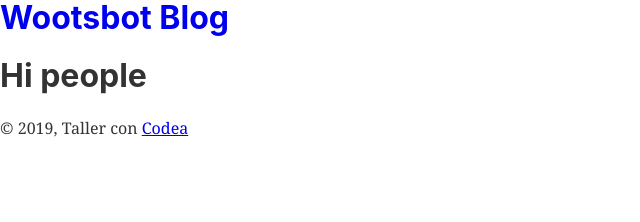
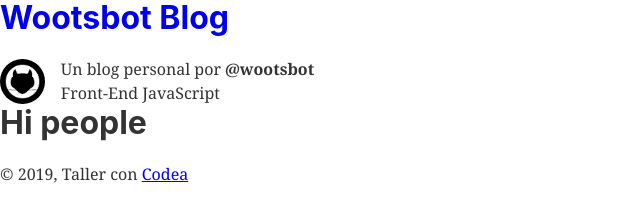
Before and after one commit to codea-team/taller-gatsby, a Gatsby site: page / in a window 1280 px wide. Shown: the whole page, without its empty margins (0-640 px from the left). Built offline with nearby package versions, Linux system fonts and the light colour scheme; Gatsby itself is replaced by a stand-in of ours.

Commit message:
#2 add styles and data author

```diff
--- a/gatsby-config.js
+++ b/gatsby-config.js
@@ -3,6 +3,8 @@ module.exports = {
     title: `Wootsbot Blog`,
     description: `Un taller para gatsby`,
     author: `@wootsbot`,
+    avatar: `src/images/favicon.png`,
+    biography: `Front-End JavaScript`
   },
   plugins: [
     `gatsby-plugin-react-helmet`,
--- /dev/null
+++ b/src/components/header/Author.js
@@ -0,0 +1,25 @@
+import React from 'react'
+import PropTypes from 'prop-types'
+
+import Avatar from 'images/codea.png'
+
+import styles from './styles.module.scss'
+
+const Author = ({ name, biography }) => {
+  return (
+    <div className={styles.author}>
+      <img className={styles.avatar} src={Avatar} alt={Avatar} />
+
+      <div>
+        <p>
+          Un blog personal por <strong>{name}</strong>
+        </p>
+        <p>{biography}</p>
+      </div>
+    </div>
+  )
+}
+
+Author.propTypes = { name: PropTypes.string, biography: PropTypes.string }
+
+export default Author
--- a/src/components/header/index.js
+++ b/src/components/header/index.js
@@ -4,17 +4,24 @@ import PropTypes from 'prop-types'
 import { Link } from 'gatsby'
 
 import styles from './styles.module.scss'
+import Author from './Author'
 
-const Header = ({ siteTitle }) => {
+const Header = ({ siteTitle, authorName, biography }) => {
   return (
     <header>
       <h1 className={styles.link}>
         <Link to="/">{siteTitle}</Link>
       </h1>
+
+      <Author name={authorName} biography={biography} />
     </header>
   )
 }
 
-Header.propTypes = { siteTitle: PropTypes.string }
+Header.propTypes = {
+  siteTitle: PropTypes.string,
+  authorName: PropTypes.string,
+  biography: PropTypes.string,
+}
 
 export default Header
--- a/src/components/header/styles.module.scss
+++ b/src/components/header/styles.module.scss
@@ -1,3 +1,15 @@
 .link > a {
   text-decoration: none !important;
 }
+
+.author {
+  display: flex;
+  align-items: center;
+}
+
+.avatar {
+  width: 3.5%;
+  height: 3.5%;
+  border-radius: 50%;
+  margin: 0 1rem 0 0;
+}
--- a/src/components/layout.js
+++ b/src/components/layout.js
@@ -18,13 +18,19 @@ const Layout = ({ children }) => (
         site {
           siteMetadata {
             title
+            author
+            biography
           }
         }
       }
     `}
     render={data => (
       <>
-        <Header siteTitle={data.site.siteMetadata.title} />
+        <Header
+          siteTitle={data.site.siteMetadata.title}
+          authorName={data.site.siteMetadata.author}
+          biography={data.site.siteMetadata.biography}
+        />
         <div>
           <main>{children}</main>
           <footer>
--- a/src/utils/global.scss
+++ b/src/utils/global.scss
@@ -2,3 +2,7 @@ html,
 body {
   font-size: 10;
 }
+
+p {
+  margin: 0 !important;
+}
```
Also changed, not shown: src/images/codea.png (added).
